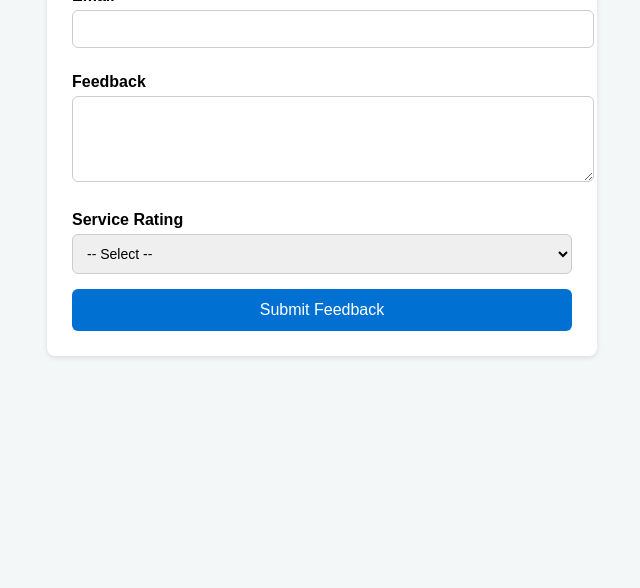
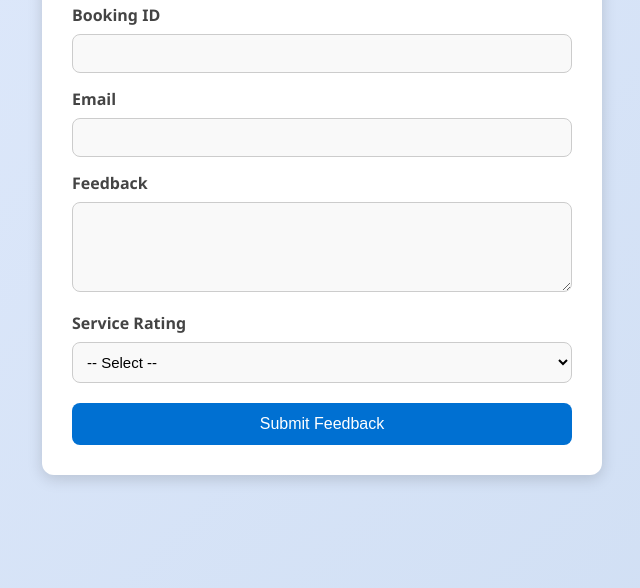
Before and after one commit to devsharma11o3/Salesforce, a plain HTML site: page index.html in a window 1280 px wide. Shown: the part 212-800 px from the top of the page, without its empty margins (318-958 px from the left). Drawn offline with Linux system fonts and the light colour scheme.

Commit message:
Update index.html

```diff
--- a/index.html
+++ b/index.html
@@ -5,56 +5,71 @@
   <title>Hotel Feedback Form</title>
   <style>
     body {
-      font-family: Arial, sans-serif;
-      background: #f4f7f8;
       margin: 0;
-      padding: 20px;
+      font-family: 'Segoe UI', Tahoma, Geneva, Verdana, sans-serif;
+      background: linear-gradient(135deg, #e0eafc, #cfdef3);
+      min-height: 100vh;
+      display: flex;
+      align-items: center;
+      justify-content: center;
     }
+
     form {
       background: #ffffff;
-      padding: 25px;
-      border-radius: 8px;
-      box-shadow: 0 2px 5px rgba(0, 0, 0, 0.1);
+      padding: 30px;
+      border-radius: 12px;
+      box-shadow: 0 4px 15px rgba(0, 0, 0, 0.15);
       max-width: 500px;
-      margin: auto;
+      width: 90%;
     }
+
     h2 {
       text-align: center;
       margin-bottom: 20px;
       color: #333;
     }
+
     label {
-      font-weight: bold;
-      margin-top: 10px;
+      font-weight: 600;
       display: block;
+      margin-bottom: 5px;
+      margin-top: 15px;
+      color: #444;
     }
+
     input[type="text"],
     input[type="email"],
     textarea,
     select {
       width: 100%;
       padding: 10px;
-      margin-top: 5px;
-      margin-bottom: 15px;
+      margin-top: 3px;
       border: 1px solid #ccc;
-      border-radius: 6px;
-      font-size: 14px;
+      border-radius: 8px;
+      font-size: 15px;
+      background: #f9f9f9;
+      box-sizing: border-box;
     }
+
     textarea {
       resize: vertical;
     }
+
     input[type="submit"] {
       background-color: #0070d2;
       color: white;
-      padding: 12px 20px;
+      padding: 12px;
       border: none;
-      border-radius: 6px;
+      border-radius: 8px;
+      font-size: 16px;
+      margin-top: 20px;
       cursor: pointer;
-      font-size: 16px;
       width: 100%;
+      transition: background-color 0.3s ease;
     }
+
     input[type="submit"]:hover {
-      background-color: #005fb2;
+      background-color: #005bb5;
     }
   </style>
 </head>
@@ -66,19 +81,15 @@
     <input type="hidden" name="orgid" value="00DgK000002Jt9K">
     <input type="hidden" name="retURL" value="http://google.com">
 
-    <!-- Booking ID -->
     <label for="00NgK000012FaeD">Booking ID</label>
     <input id="00NgK000012FaeD" name="00NgK000012FaeD" type="text" maxlength="10" required>
 
-    <!-- Email -->
     <label for="email">Email</label>
     <input id="email" name="email" type="email" maxlength="80" required>
 
-    <!-- Feedback -->
     <label for="00NgK000012DftW">Feedback</label>
     <textarea id="00NgK000012DftW" name="00NgK000012DftW" rows="4" required></textarea>
 
-    <!-- Rating -->
     <label for="00NgK000012FaG1">Service Rating</label>
     <select id="00NgK000012FaG1" name="00NgK000012FaG1" required>
       <option value="">-- Select --</option>
```
